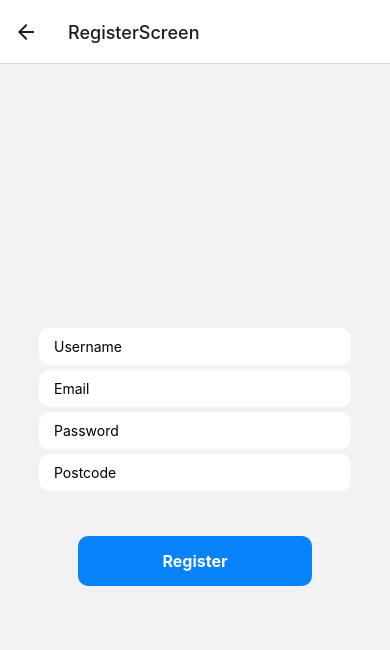
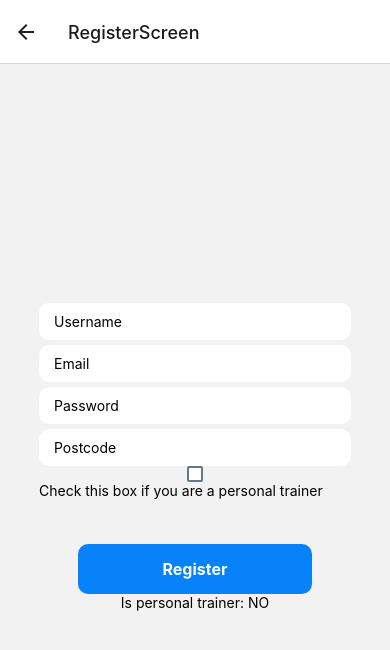
Before and after one commit to richardparle/pt-finder, a React Native app in the folder react-native-app/: screen /RegisterScreen in a window 390 px wide. Shown: the top 650 px of the page. Built offline with nearby package versions, Linux system fonts and the light colour scheme; no server answers.

Commit message:
separate categories in database added for PT and User

```diff
--- a/react-native-app/src/screens/RegisterScreen.js
+++ b/react-native-app/src/screens/RegisterScreen.js
@@ -5,6 +5,7 @@ import {
   Text,
   TextInput,
   TouchableOpacity,
+  CheckBox,
 } from "react-native";
 import React, { useState } from "react";
 import { auth } from "../firebase";
@@ -17,6 +18,7 @@ const RegisterScreen = ({ navigation }) => {
   const [password, setPassword] = useState("");
   const [username, setUsername] = useState("");
   const [postcode, setPostcode] = useState("");
+  const [isPersonalTrainer, setisPersonalTrainer] = useState(false);
 
   const handleSignup = async () => {
     // const signupValidation = () => {
@@ -31,6 +33,7 @@ const RegisterScreen = ({ navigation }) => {
 
     try {
       const user = await createUserWithEmailAndPassword(auth, email, password);
+      if (!isPersonalTrainer) {
         const UserDetails = await addDoc(collection(db, "users"), {
           email,
           postcode,
@@ -38,9 +41,17 @@ const RegisterScreen = ({ navigation }) => {
         });
         console.log("USERDETAILS", UserDetails.id);
         alert("Registration complete");
-
         navigation.navigate("Dashboard");
-      //navigation.navigate("Dashboard", { setUserDocRef: setUserDocRef });
+      } else {
+        const PTDetails = await addDoc(collection(db, "Personal Trainers"), {
+          email,
+          postcode,
+          username,
+        });
+        console.log("PTDETAILS", PTDetails.id);
+        navigation.navigate("Dashboard");
+        alert("Registration complete");
+      }
     } catch (err) {
       alert(err.message);
     }
@@ -79,13 +90,19 @@ const RegisterScreen = ({ navigation }) => {
           onChangeText={(text) => setPostcode(text)}
           style={styles.input}
         />
+        <CheckBox
+          value={isPersonalTrainer}
+          onValueChange={setisPersonalTrainer}
+          style={styles.checkbox}
+        />
+        <Text>Check this box if you are a personal trainer</Text>
       </View>
-
       <View style={styles.buttonContainer}>
         <TouchableOpacity onPress={handleSignup} style={styles.button}>
           <Text style={styles.buttonOutlineText}>Register</Text>
         </TouchableOpacity>
       </View>
+      <Text>Is personal trainer: {isPersonalTrainer ? "YES" : "NO"}</Text>
     </KeyboardAvoidingView>
   );
 };
@@ -121,6 +138,16 @@ const styles = StyleSheet.create({
   },
   buttonText: { color: "white", fontWeight: "700", fontSize: 16 },
   buttonOutlineText: { color: "white", fontWeight: "700", fontSize: 16 },
+  checkboxContainer: {
+    flexDirection: "row",
+    marginBottom: 20,
+  },
+  checkbox: {
+    alignSelf: "center",
+  },
+  label: {
+    margin: 8,
+  },
 });
 
 export default RegisterScreen;
```
Lines whose indentation alone changed are shown as unchanged.
